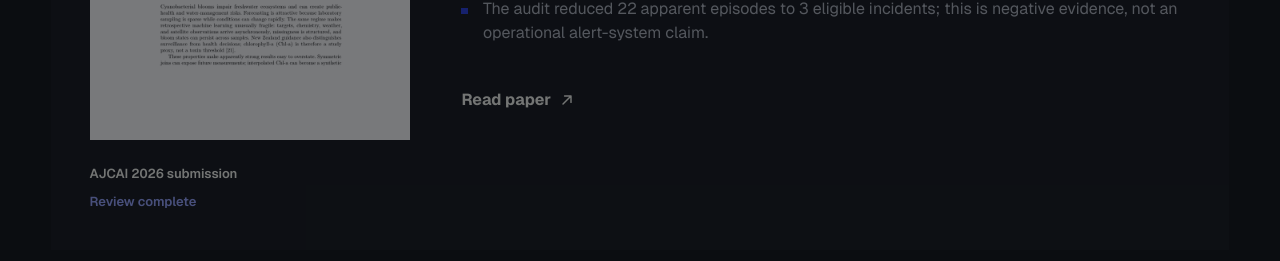
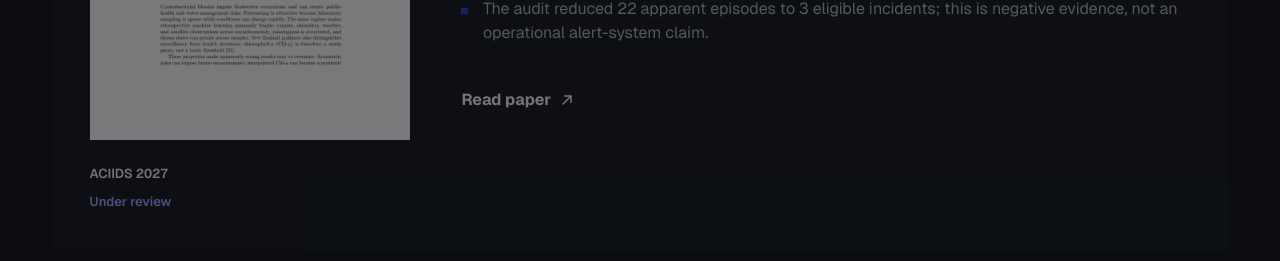
Before and after one commit to Am2uocVi3t/personal-portfolio, a Next.js app: page / in a window 1280 px wide. Shown: the part 3353-3614 px from the top of the page. Built offline with nearby package versions, Linux system fonts and the light colour scheme.

Commit message:
fix(data): update Bloom Forecasting venue to ACIIDS 2027 under review

```diff
--- a/app/portfolio-data.ts
+++ b/app/portfolio-data.ts
@@ -221,8 +221,8 @@ export const papers = [
     image: "/papers/bloom-forecasting.webp",
     title:
       "Stress-Testing Multi-Source Cyanobacterial Bloom Forecasting under Sparse Monitoring",
-    venue: "AJCAI 2026 submission",
-    status: { en: "Review complete", vi: "Đã hoàn tất phản biện" },
+    venue: "ACIIDS 2027",
+    status: { en: "Under review", vi: "Đang phản biện" },
     summary: {
       en: "A reproducibility audit of multi-source forecasting across seven lakes under sparse monitoring.",
       vi: "Audit khả năng tái lập của dự báo đa nguồn trên bảy hồ trong điều kiện quan trắc thưa.",
```
